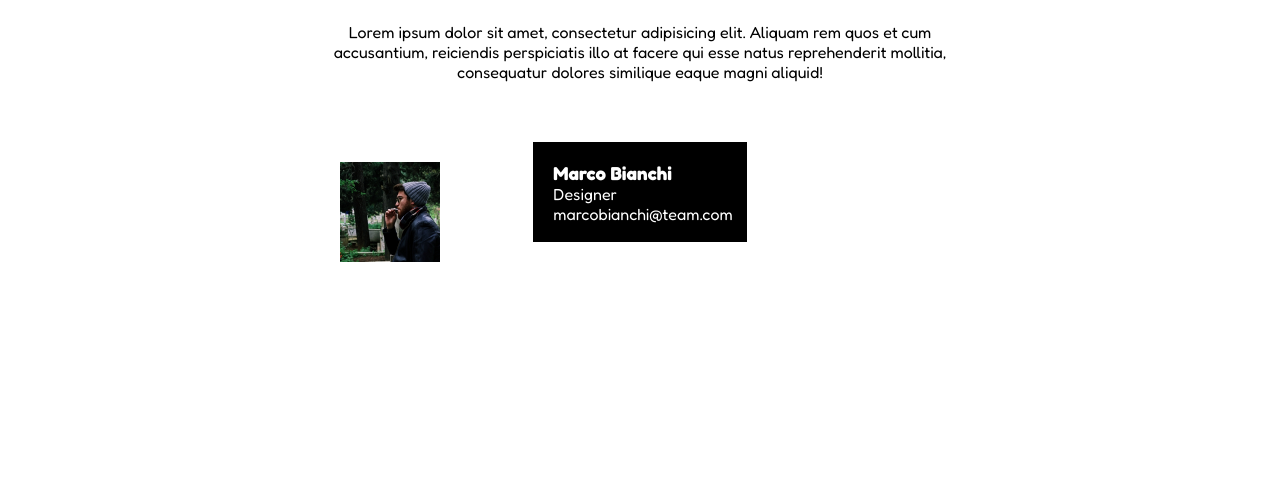
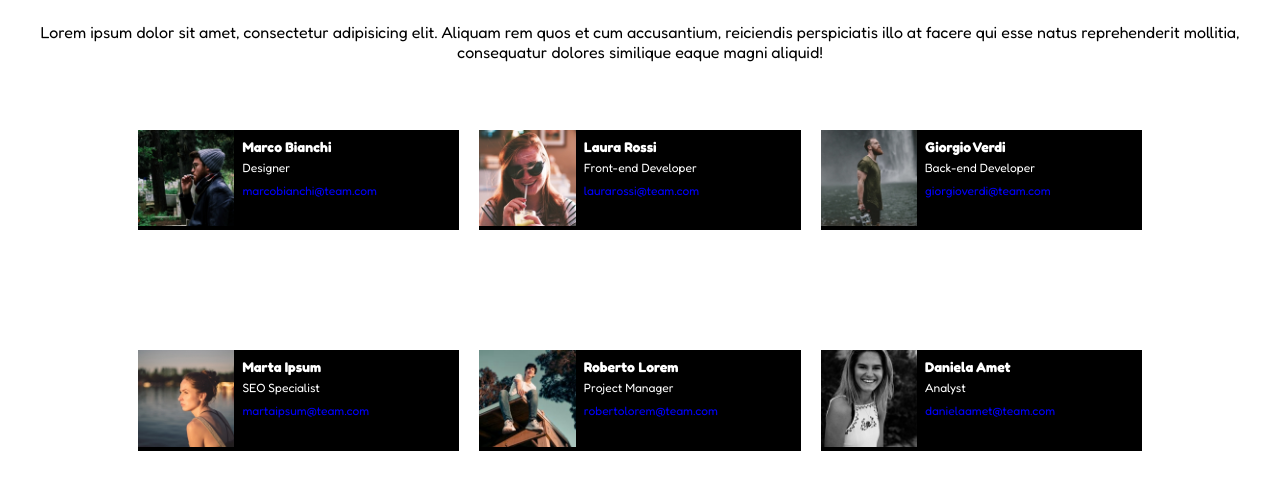
Before and after one commit to Geno00/html-css-float-cards, a plain HTML site: page index.html in a window 1280 px wide. Shown: the part 57-546 px from the top of the page. Drawn offline with Linux system fonts and the light colour scheme.

Commit message:
fine esercizio

```diff
--- a/css/style.css
+++ b/css/style.css
@@ -5,9 +5,14 @@
 }
 
 body{
-   width: 50%;
+
    margin: auto;
    font-family: 'Fredoka', sans-serif;
+}
+
+.container{
+    width: 80%;
+    margin: auto;
 }
 
 header{
@@ -21,25 +26,56 @@ h1{
 }
 
 .col{
-    margin-top: 60px;
+
     float: left;
     width: calc(100% / 3);
-    padding: 20px;
+    color: white;
+    padding: 60px 10px;
 }
 
 
 
 
 .col img {
-    height: 100px;
+  width: 100%;
+
+
 }
 
-.col2{
-    margin-top: 60px;
+.clearfix::after{
+    content: '';
+    clear: both;
+    display: table;
+}
+
+
+.immagine{
+    width: 30%;
     float: left;
-    width: calc(100% / 3);
-    padding: 20px;
-    height: 100px;
+}
+
+.contenuto{
+    width: 70%;
+    float: right;
+    font-size: 12px;
+    padding-left: 8px;
+
+
+}
+
+.contenitore{
     background-color: black;
-    color: white;
 }
+
+h3{
+    padding-top: 8px;
+    padding-bottom: 5px;
+}
+
+p{
+    padding-bottom: 8px;
+}
+
+.blue{
+    color: blue;
+}
--- a/index.html
+++ b/index.html
@@ -19,19 +19,48 @@
 
     <main>
 
-        <div class="container">
+        <div class="container clearfix">
 
             <div class="col">
-                <img src="img/male1.png" alt="male1">
+               <div class="contenitore  clearfix">
+                    <div class="immagine">
+                        <img src="img/male1.png" alt="male1">
+                    </div>
+
+                    <div class="contenuto">
+                        <h3>Marco Bianchi</h3>
+                        <p> Designer</p>
+                        <p class="blue">marcobianchi@team.com</p>
+                    </div>
+                </div>
             </div>
 
-            <div class="col2">
-                <h3>Marco Bianchi</h3>
-                Designer
-                <p>marcobianchi@team.com</p>
-            </div>
+            <div class="col">
+                <div class="contenitore  clearfix">
+                     <div class="immagine">
+                         <img src="img/female1.png" alt="male1">
+                     </div>
 
+                     <div class="contenuto">
+                         <h3>Laura Rossi</h3>
+                         <p>Front-end Developer</p>
+                         <p class="blue">laurarossi@team.com</p>
+                     </div>
+                 </div>
+             </div>
 
+             <div class="col">
+                <div class="contenitore  clearfix">
+                     <div class="immagine">
+                         <img src="img/male2.png" alt="male1">
+                     </div>
+
+                     <div class="contenuto">
+                         <h3>Giorgio Verdi</h3>
+                         <p>Back-end Developer</p>
+                         <p class="blue">giorgioverdi@team.com</p>
+                     </div>
+                 </div>
 
 
 
@@ -39,13 +68,46 @@
 
 
 
+            <div class="col">
+               <div class="contenitore  clearfix">
+                    <div class="immagine">
+                        <img src="img/female2.png" alt="male1">
+                    </div>
 
+                    <div class="contenuto">
+                        <h3>Marta Ipsum</h3>
+                        <p>SEO Specialist</p>
+                        <p class="blue">martaipsum@team.com</p>
+                    </div>
+                </div>
+            </div>
 
+            <div class="col">
+                <div class="contenitore  clearfix">
+                     <div class="immagine">
+                         <img src="img/male3.png" alt="male1">
+                     </div>
 
+                     <div class="contenuto">
+                         <h3>Roberto Lorem</h3>
+                         <p>Project Manager</p>
+                         <p class="blue">robertolorem@team.com</p>
+                     </div>
+                 </div>
+             </div>
 
+             <div class="col">
+                <div class="contenitore  clearfix">
+                     <div class="immagine">
+                         <img src="img/female3.png" alt="male1">
+                     </div>
 
-
-
+                     <div class="contenuto">
+                         <h3>Daniela Amet</h3>
+                         <p>Analyst</p>
+                         <p class="blue">danielaamet@team.com</p>
+                     </div>
+                 </div>
 
 
 
```
